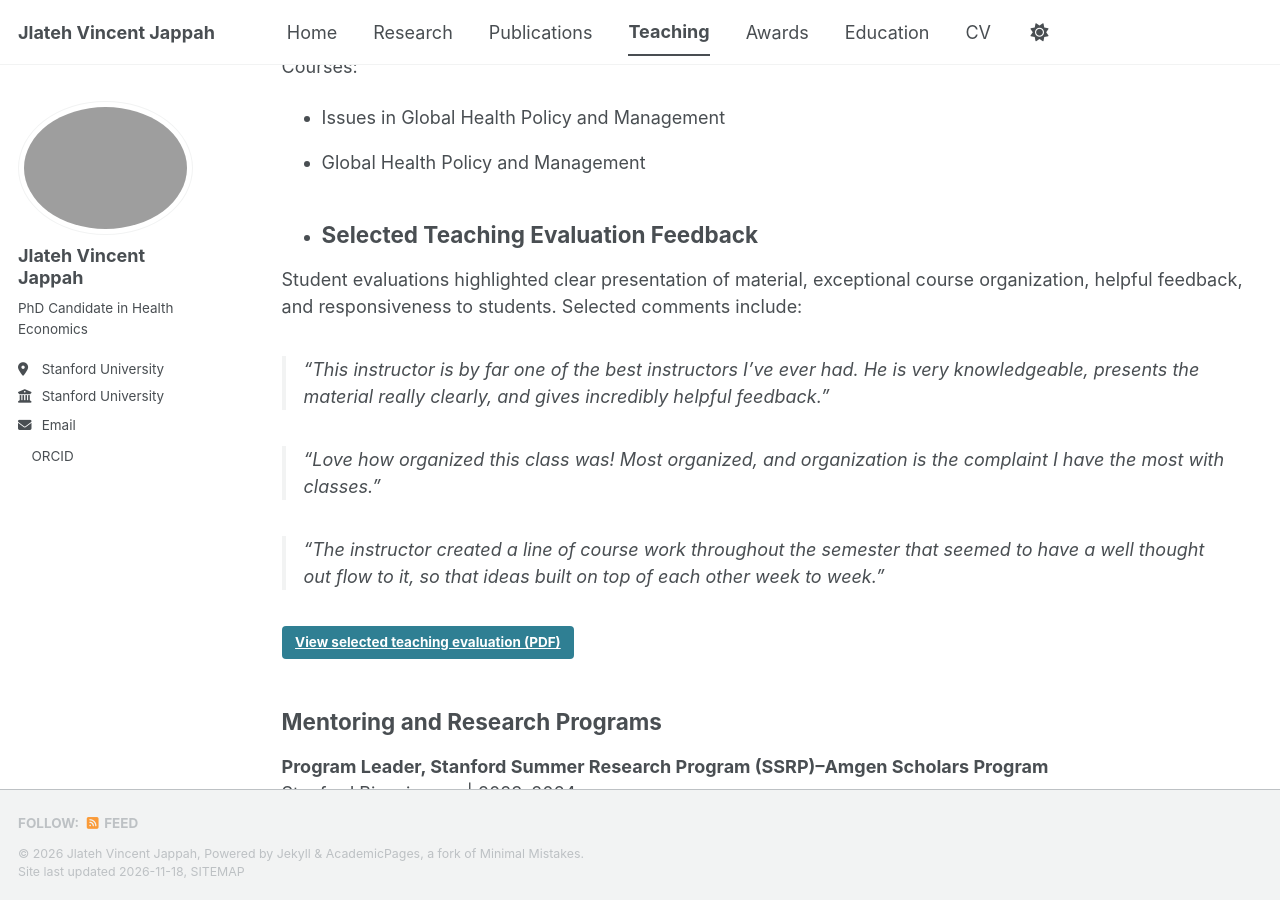
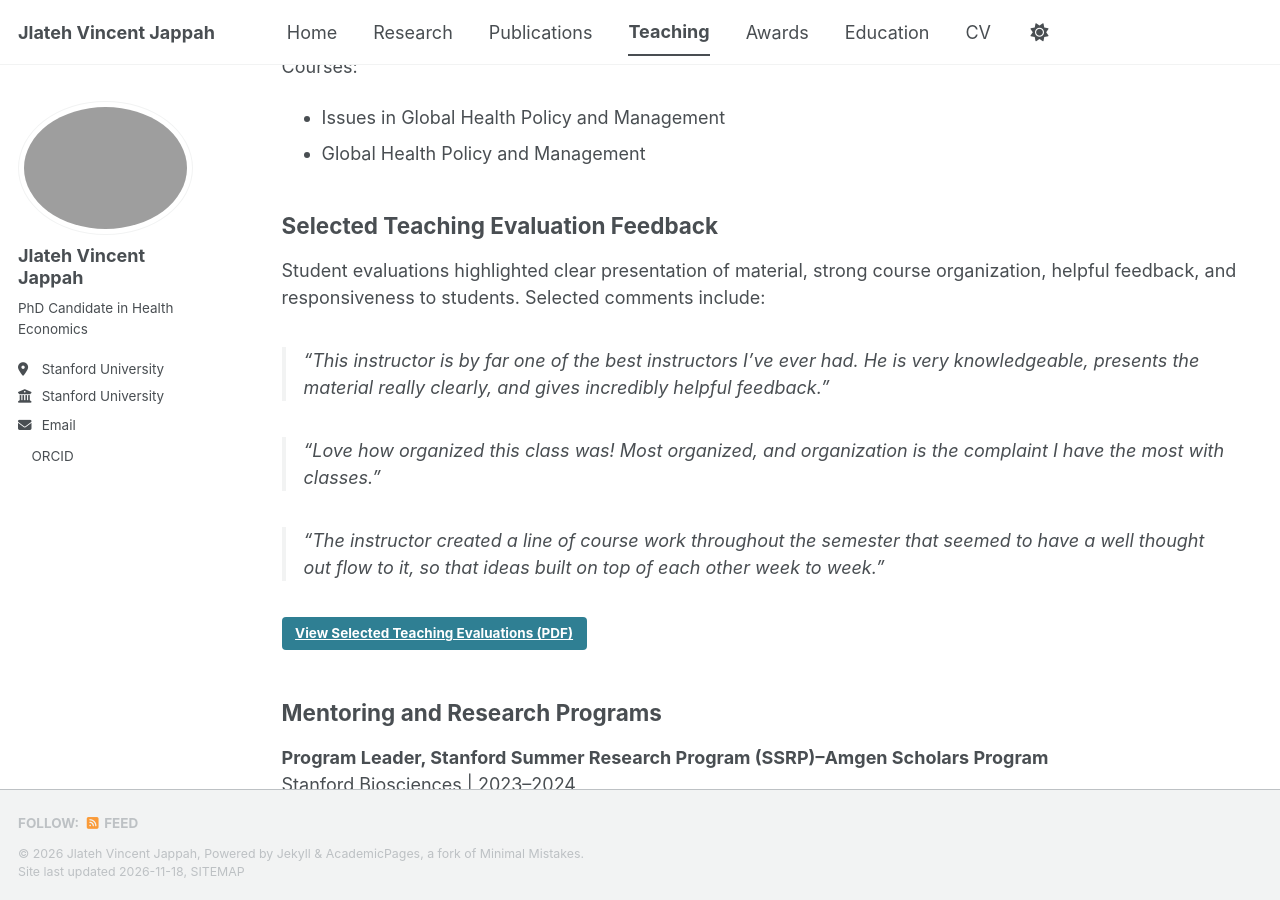
Before and after one commit to jvjappah/jvjappah.github.io, a Jekyll site: the page built from _pages/teaching.md, in a window 1280 px wide and 900 px high, scrolled down 551 px. Built offline with Jekyll 4.4.1, drawn with Linux system fonts in a browser that asks for light colours; a script bundle is joined from its source files by our own code; a style sheet for code colours, icons or effects is not loaded.

Commit message:
Add selected teaching evaluation feedback
Updated teaching evaluation feedback section for clarity and consistency in wording.

```diff
--- a/_pages/teaching.md
+++ b/_pages/teaching.md
@@ -26,9 +26,9 @@ Courses:
 - Issues in Global Health Policy and Management
 - Global Health Policy and Management
 
-- ## Selected Teaching Evaluation Feedback
+## Selected Teaching Evaluation Feedback
 
-Student evaluations highlighted clear presentation of material, exceptional course organization, helpful feedback, and responsiveness to students. Selected comments include:
+Student evaluations highlighted clear presentation of material, strong course organization, helpful feedback, and responsiveness to students. Selected comments include:
 
 > “This instructor is by far one of the best instructors I've ever had. He is very knowledgeable, presents the material really clearly, and gives incredibly helpful feedback.”
 
@@ -36,7 +36,7 @@ Student evaluations highlighted clear presentation of material, exceptional cour
 
 > “The instructor created a line of course work throughout the semester that seemed to have a well thought out flow to it, so that ideas built on top of each other week to week.”
 
-[View selected teaching evaluation (PDF)](/files/teaching_evaluation.pdf){: .btn .btn--primary}
+[View Selected Teaching Evaluations (PDF)](/files/teaching_evaluation.pdf){: .btn .btn--primary}
 
 
 ## Mentoring and Research Programs
```
